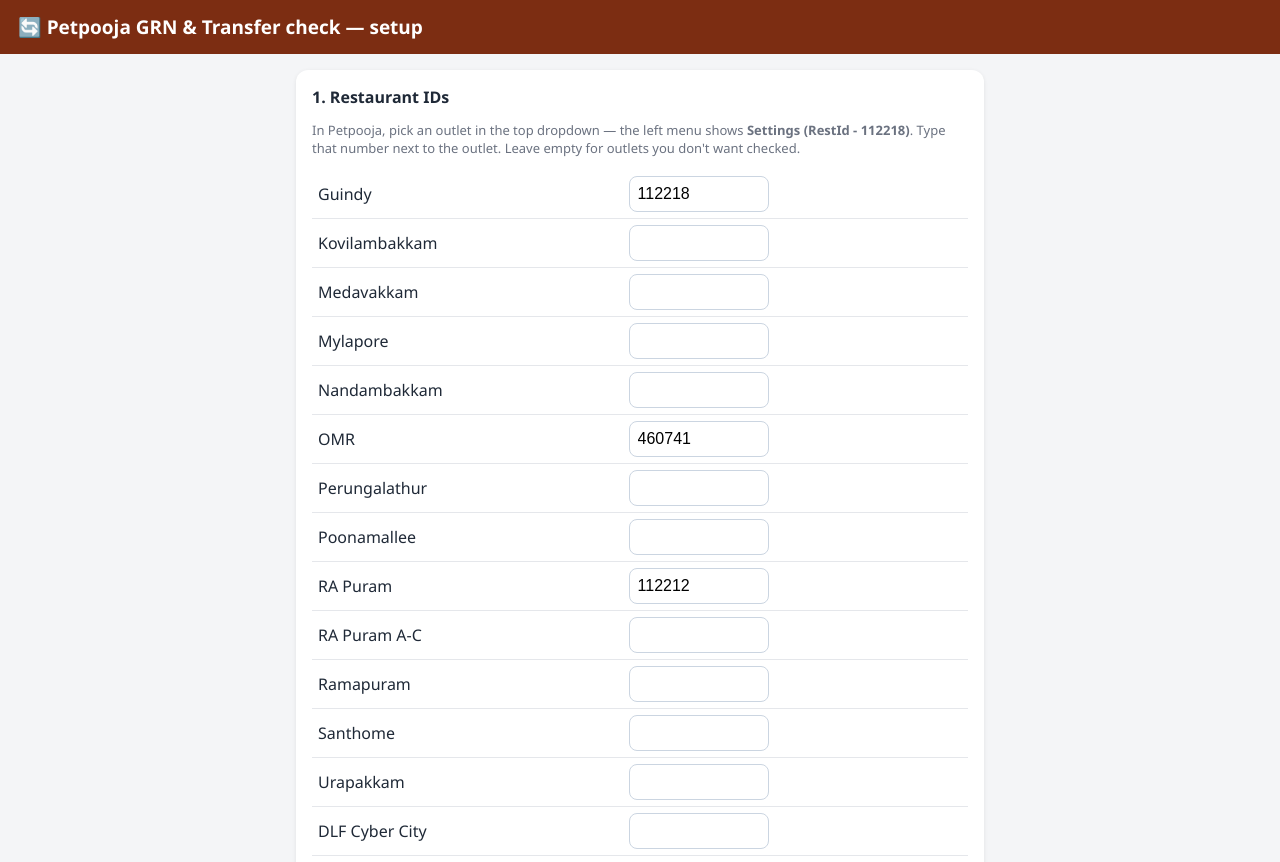
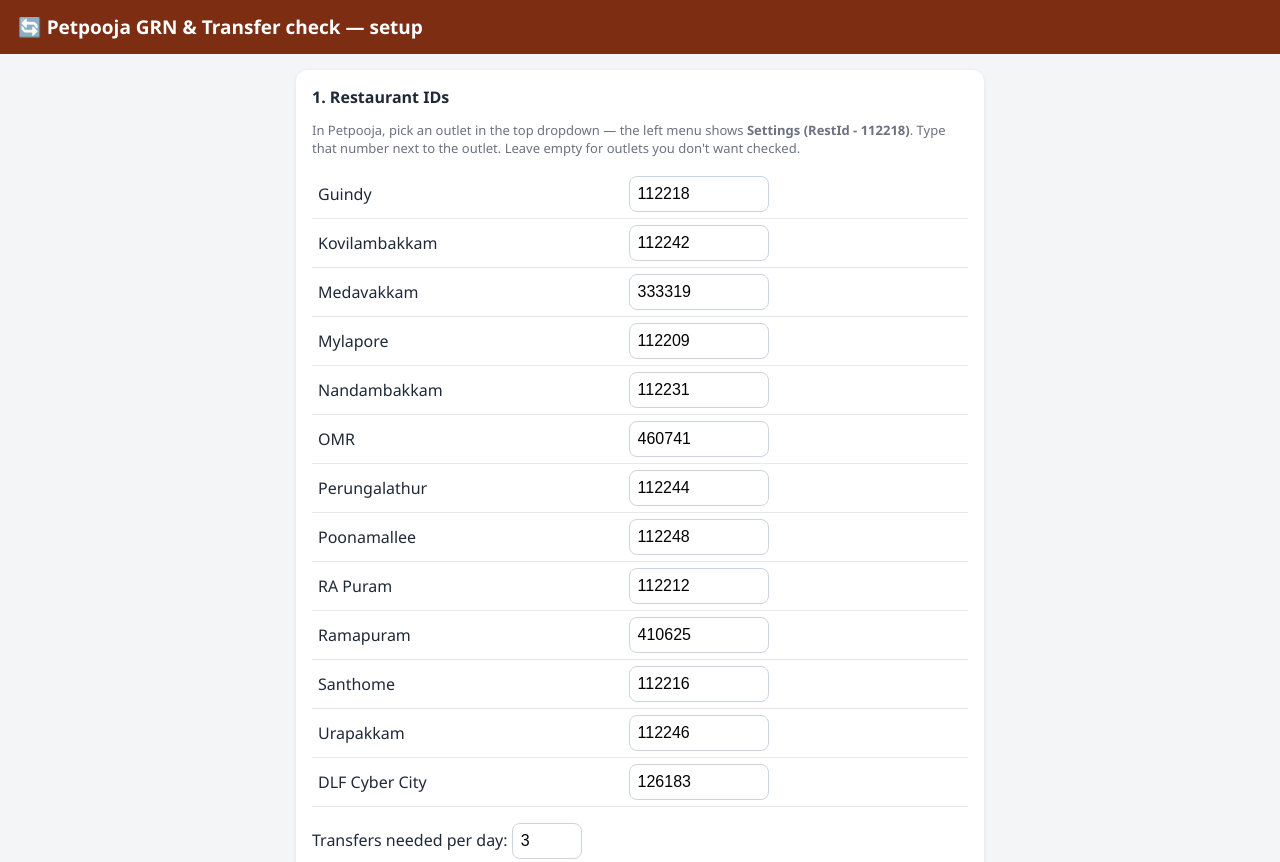
Before and after one commit to gbk7211/svr-daily-tracker, a plain HTML site: page pp-setup.html in a window 1280 px wide. Shown: the top 862 px of the page. Drawn offline with Linux system fonts and the light colour scheme.

Commit message:
Petpooja check setup: all SVR restaurant IDs prefilled, RA Puram A-C removed
Co-Authored-By: Claude Opus 5.5 <noreply@anthropic.com>
Claude-Session: https://claude.ai/code/session_0176Rk9S9T2xsy5SXd7jnmDn

```diff
--- a/pp-setup.html
+++ b/pp-setup.html
@@ -39,9 +39,12 @@
   </div>
 </div>
 <script>
-var OUTLETS=['Guindy','Kovilambakkam','Medavakkam','Mylapore','Nandambakkam','OMR','Perungalathur','Poonamallee','RA Puram','RA Puram A-C','Ramapuram','Santhome','Urapakkam','DLF Cyber City'];
-var KNOWN={'Guindy':'112218','RA Puram':'112212','OMR':'460741'};
-var saved={}; try{ saved=JSON.parse(localStorage.getItem('ppIds')||'{}'); }catch(e){}
+var OUTLETS=['Guindy','Kovilambakkam','Medavakkam','Mylapore','Nandambakkam','OMR','Perungalathur','Poonamallee','RA Puram','Ramapuram','Santhome','Urapakkam','DLF Cyber City'];
+// Petpooja restaurant IDs (from the outlet list in Petpooja)
+var KNOWN={'Guindy':'112218','Kovilambakkam':'112242','Medavakkam':'333319','Mylapore':'112209','Nandambakkam':'112231',
+  'OMR':'460741','Perungalathur':'112244','Poonamallee':'112248','RA Puram':'112212','Ramapuram':'410625',
+  'Santhome':'112216','Urapakkam':'112246','DLF Cyber City':'126183'};
+var saved={}; try{ saved=JSON.parse(localStorage.getItem('ppIds2')||'{}'); }catch(e){}
 var t=document.getElementById('t');
 OUTLETS.forEach(function(o,i){
   var v=saved[o]!=null?saved[o]:(KNOWN[o]||'');
@@ -54,7 +57,7 @@ function build(){
   var list=[], ids={};
   OUTLETS.forEach(function(o,i){ var v=document.getElementById('i'+i).value.trim(); ids[o]=v; if(/^\d+$/.test(v)) list.push({id:v,name:o}); });
   var min=parseInt(document.getElementById('min').value,10)||3;
-  try{ localStorage.setItem('ppIds',JSON.stringify(ids)); localStorage.setItem('ppMin',String(min)); }catch(e){}
+  try{ localStorage.setItem('ppIds2',JSON.stringify(ids)); localStorage.setItem('ppMin',String(min)); }catch(e){}
   if(!list.length){ alert('Enter at least one restaurant ID.'); return; }
   fetch('./pp-check.js?v='+Date.now()).then(function(r){return r.text();}).then(function(src){
     src=src.replace('__OUTLETS__',JSON.stringify(list)).replace('__MINTRF__',String(min));
```
